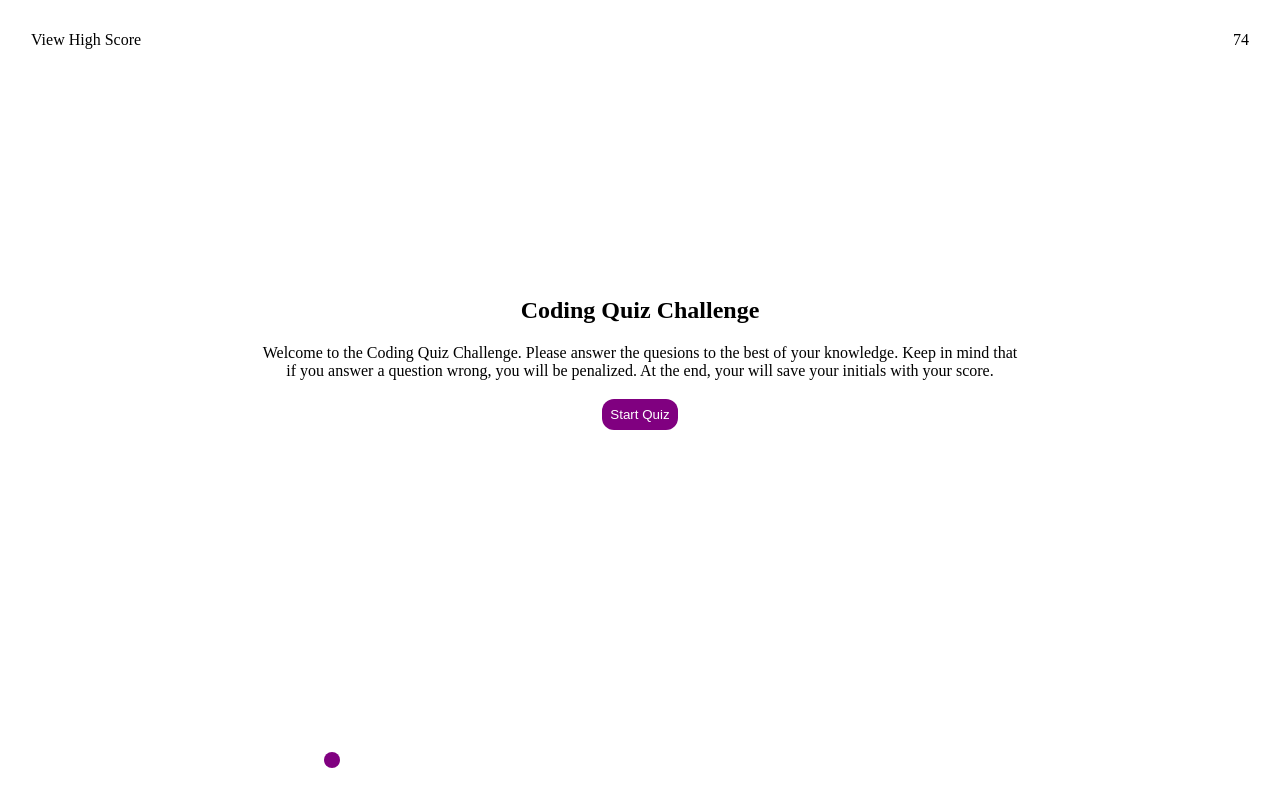
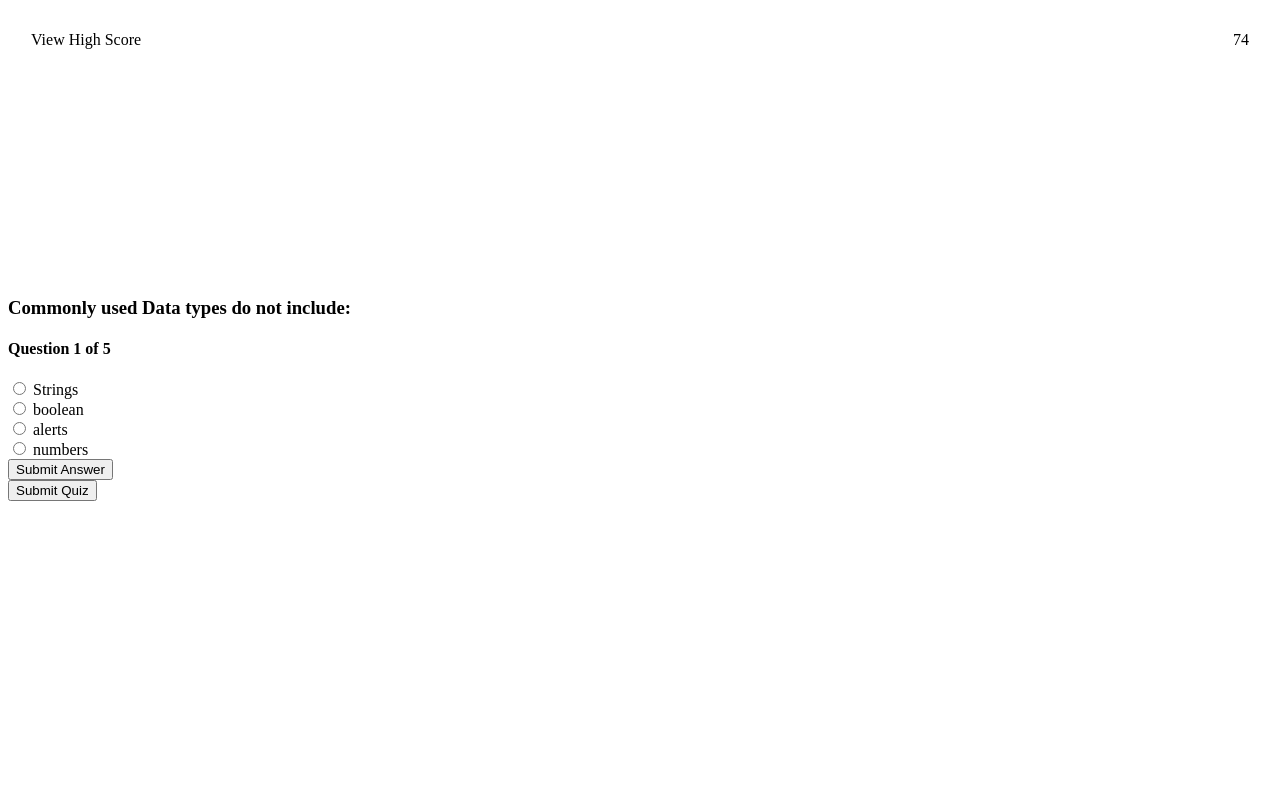
Before and after one commit to nathan-potts41/code-quiz, a plain HTML site: page index.html in a window 1280 px wide. Both pictures are taken after a click on the button "Start Quiz". Drawn offline with Linux system fonts and the light colour scheme.

Commit message:
fixed operational flow

```diff
--- a/assets/script.js
+++ b/assets/script.js
@@ -1,6 +1,56 @@
 var startQuiz = document.getElementById("start-btn");
 var timerEl = document.getElementById("timer");
-console.log(timerEl);
+var quizContainer = document.getElementById("quiz");
+var resultsContainer = document.getElementById("results");
+var submitButton = document.getElementById("submit");
+var titleContainer = document.getElementById("title-page");
+var pos = 0;
+var correct = 0;
+// var test, test_status, question, choice, choices, chA, chB, chC, chD;
+
+var questions = [
+    {
+        question: "Commonly used Data types do not include:",
+        a: "Strings",
+        b: "boolean",
+        c: "alerts",
+        d: "numbers",
+        correctAnswer: "c"
+    },
+    {
+        question: "Arrays in Javascript can be used to store:",
+        a: "numbers and strings",
+        b: "other arrays",
+        c: "boolean",
+        d: "all of the above",
+        correctAnswer: "d"
+    },
+    {
+        question: "A very useful tool used during development and debugging for printing content to the debugger is:",
+        a: "console.log",
+        b: "Javascript",
+        c: "terminal/bash",
+        d: "for loops",
+        correctAnswer: "a"
+    },
+    {
+        question: "The condition in an if/else statement is enclosed with:",
+        a: "curly brackets",
+        b: "square brackets",
+        c: "quotes",
+        d: "paranthesis",
+        correctAnswer: "d"
+    },
+    {
+        question: "String values must be enclosed with ______ when being assigned to variables.",
+        a: "curly brackets",
+        b: "square brackets",
+        c: "quotes",
+        d: "paranthesis",
+        correctAnswer: "b"
+    },
+];
+
 
 
 
@@ -21,7 +71,77 @@ function countdown() {
             clearInterval(timeInterval);
         }
     }, 1000);
-    console.log(countdown);
+
 }
 
-startQuiz.onclick = countdown;
+function get(x) {
+    return document.getElementById(x);
+}
+
+function renderQuestion() {
+    titleContainer.innerHTML = "";
+
+    currentQuestion = "Question " + (pos + 1) + " of " + questions.length;
+    question = questions[pos].question;
+    chA = questions[pos].a;
+    chB = questions[pos].b;
+    chC = questions[pos].c;
+    chD = questions[pos].d;
+    // display the question
+    // display the answer options
+    // the += appends to the data we started on the line above
+
+    quizContainer.innerHTML = "<h3>" + question + "</h3>";
+    quizContainer.innerHTML += "<h4>" + currentQuestion + "</h4>";
+
+    quizContainer.innerHTML += "<label> <input type='radio' name='choices' value='A'> " + chA + "</label><br>";
+    quizContainer.innerHTML += "<label> <input type='radio' name='choices' value='B'> " + chB + "</label><br>";
+    quizContainer.innerHTML += "<label> <input type='radio' name='choices' value='C'> " + chC + "</label><br>";
+    quizContainer.innerHTML += "<label> <input type='radio' name='choices' value='C'> " + chD + "</label><br>";
+    quizContainer.innerHTML += "<button onclick='checkAnswer()'>Submit Answer</button>";
+
+}
+
+function nextQuestion() {
+    if (pos > questions.length - 1) {
+        showResults();
+    } else {
+        renderQuestion();
+    }
+}
+
+function checkAnswer() {
+    // use getElementsByName because we have an array which it will loop through
+    choices = document.getElementsByName("choices");
+    for (var i = 0; i < choices.length; i++) {
+        if (choices[i].checked) {
+            choice = choices[i].value;
+        }
+    }
+    // checks if answer matches the correct choice
+    if (choice == questions[pos].correctAnswer) {
+        //each time there is a correct answer this value increases
+        correct++;
+    }
+    // changes position of which character user is on
+    pos++;
+    // then the renderQuestion function runs again to go to next question
+    nextQuestion();
+}
+
+function showResults() {
+
+    resultsContainer.innerHTML = "<h2> You got " + correct + " of " + questions.length + " questions correct </h2>";
+    resultsContainer.innerHTML = "Test completed";
+    // resets the variable to allow users to restart the test
+    pos = 0;
+    correct = 0;
+    // stops rest of renderQuestion function running when test is completed
+    return false;
+
+}
+
+startQuiz.addEventListener("click", nextQuestion);
+
+startQuiz.addEventListener('click', countdown);
+// submitButton.addEventListener('click', showResults);
--- a/index.html
+++ b/index.html
@@ -15,8 +15,9 @@
 
         </div>
     </header>
-
-    <section class="title-page">
+<!-- initial HTML -->
+<!-- will need to clear this when question is generated -->
+    <section class="title-page" id="title-page">
         <h1>Coding Quiz Challenge</h1>
         <p>Welcome to the Coding Quiz Challenge. Please answer the quesions to the best of your knowledge. Keep in mind
             that if you answer a question wrong, you will be penalized. At the end, your will save your initials with
@@ -24,15 +25,12 @@
         <button class="btn" id="start-btn">Start Quiz</button>
     </section>
 
-    <section class="question-container">
-        <div class="question-prompt">
-            <ul class="btn" type="answer">
+<!-- container for the dynamically generated quiz -->
+    <section class="quiz" id="quiz"></section>
 
-            </ul>
-        </div>
-        <!-- There will be another div container added here through DOM -->
-        <!--"" Correct or Wrong "-->
-    </section>
+    <button id="submit">Submit Quiz</button>
+<!-- container for the dynamically generated results-->
+    <div id="results"></div>
 
     <script src="./assets/script.js"></script>
 </body>
```
